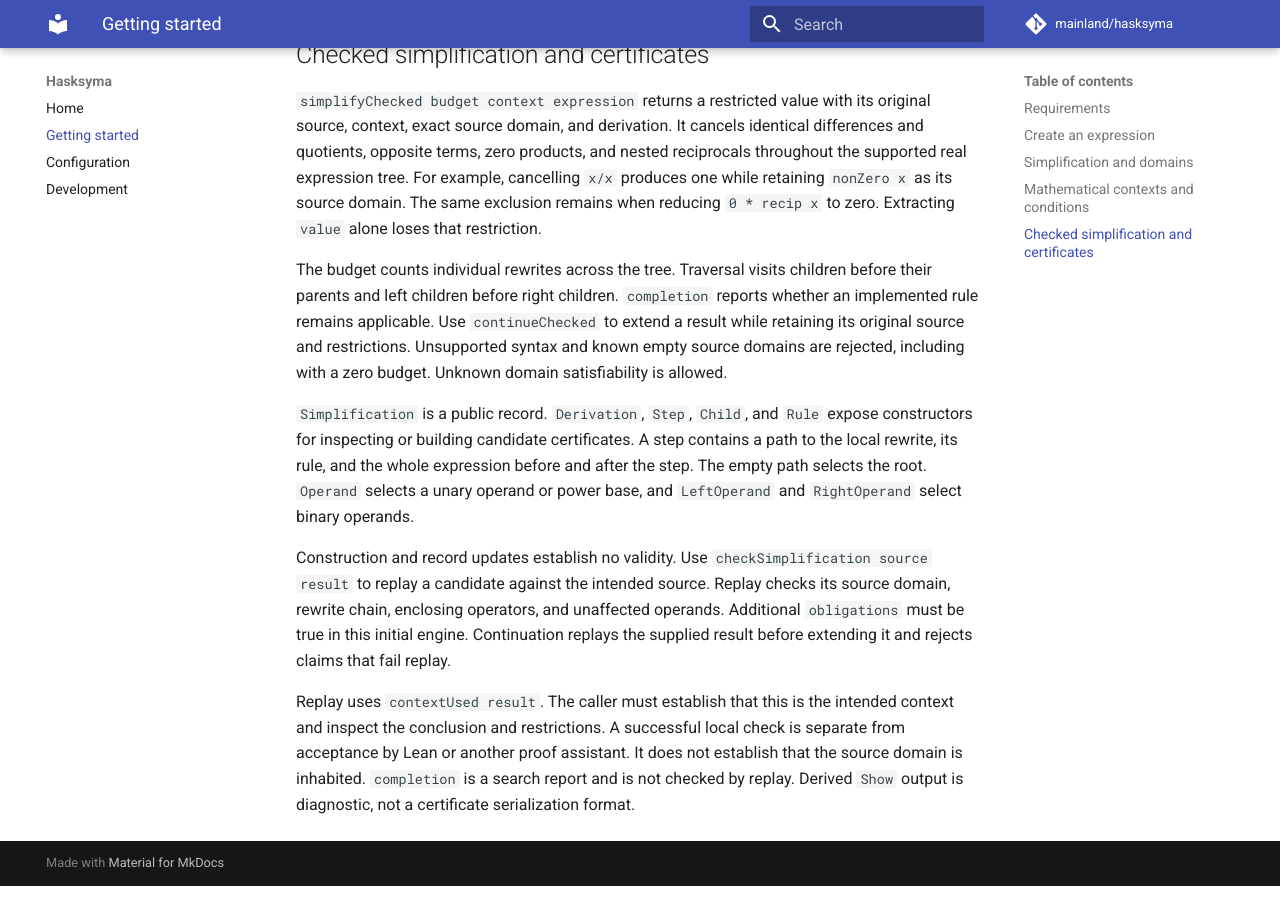
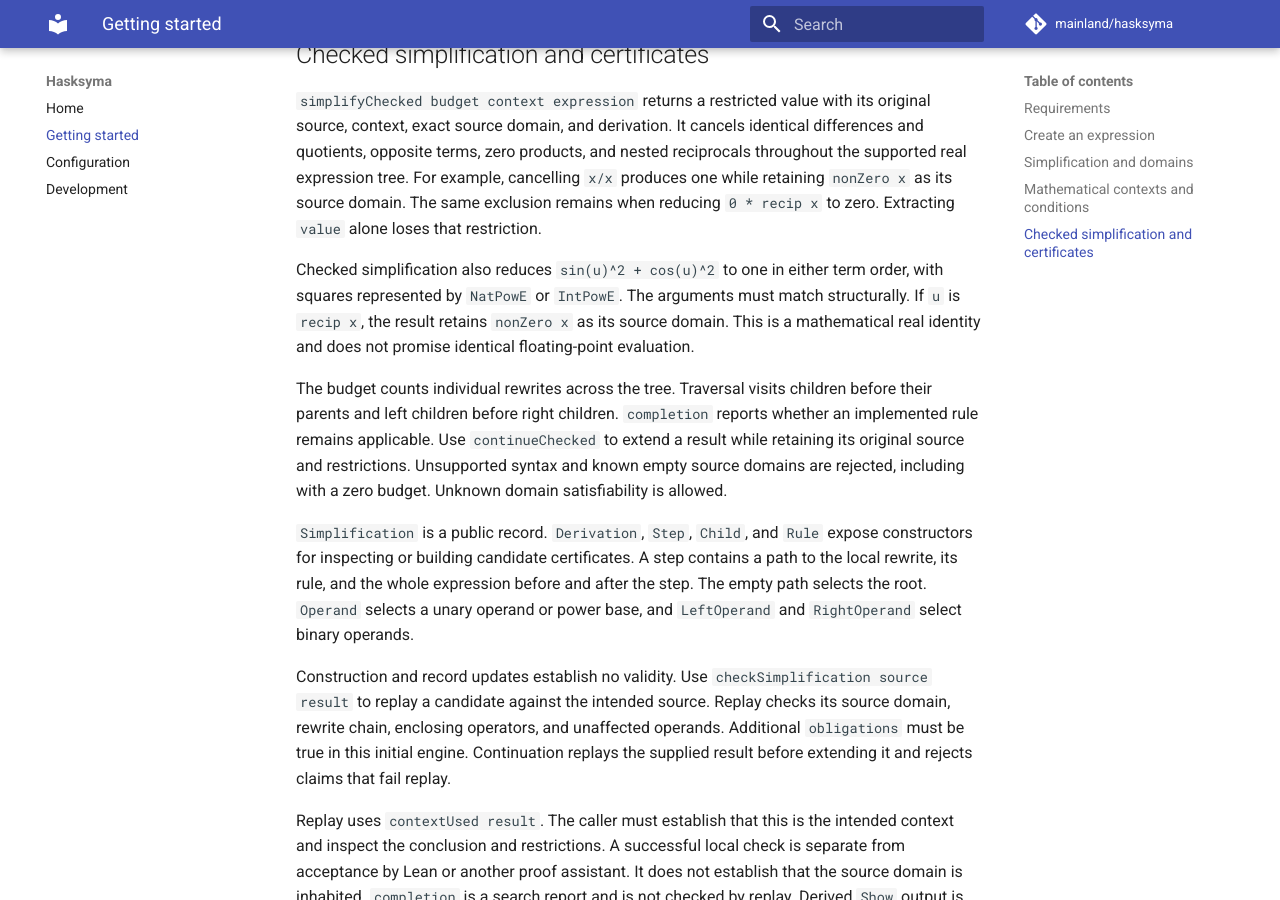
Before and after one commit to mainland/hasksyma, an MkDocs documentation site: the page built from docs/getting-started.md, in a window 1280 px wide and 900 px high, scrolled down 3269 px. Built offline with MkDocs 1.6.1 and Material for MkDocs 9.7.7, drawn with Linux system fonts in a browser that asks for light colours; comment, search, counter and statistics services are not loaded.

Commit message:
Add the checked trigonometric identity.
Reduce sine and cosine square sums while retaining source exclusions. Support
both integral square encodings and replay the rule.

```diff
--- a/docs/getting-started.md
+++ b/docs/getting-started.md
@@ -155,6 +155,12 @@ cancelling `x/x` produces one while retaining `nonZero x` as its source domain.
 The same exclusion remains when reducing `0 * recip x` to zero. Extracting
 `value` alone loses that restriction.
 
+Checked simplification also reduces `sin(u)^2 + cos(u)^2` to one in either
+term order, with squares represented by `NatPowE` or `IntPowE`. The arguments
+must match structurally. If `u` is `recip x`, the result retains `nonZero x`
+as its source domain. This is a mathematical real identity and does not promise
+identical floating-point evaluation.
+
 The budget counts individual rewrites across the tree. Traversal visits children
 before their parents and left children before right children. `completion`
 reports whether an implemented rule remains applicable. Use `continueChecked`
```
Also changed, not shown: 2 other files.
